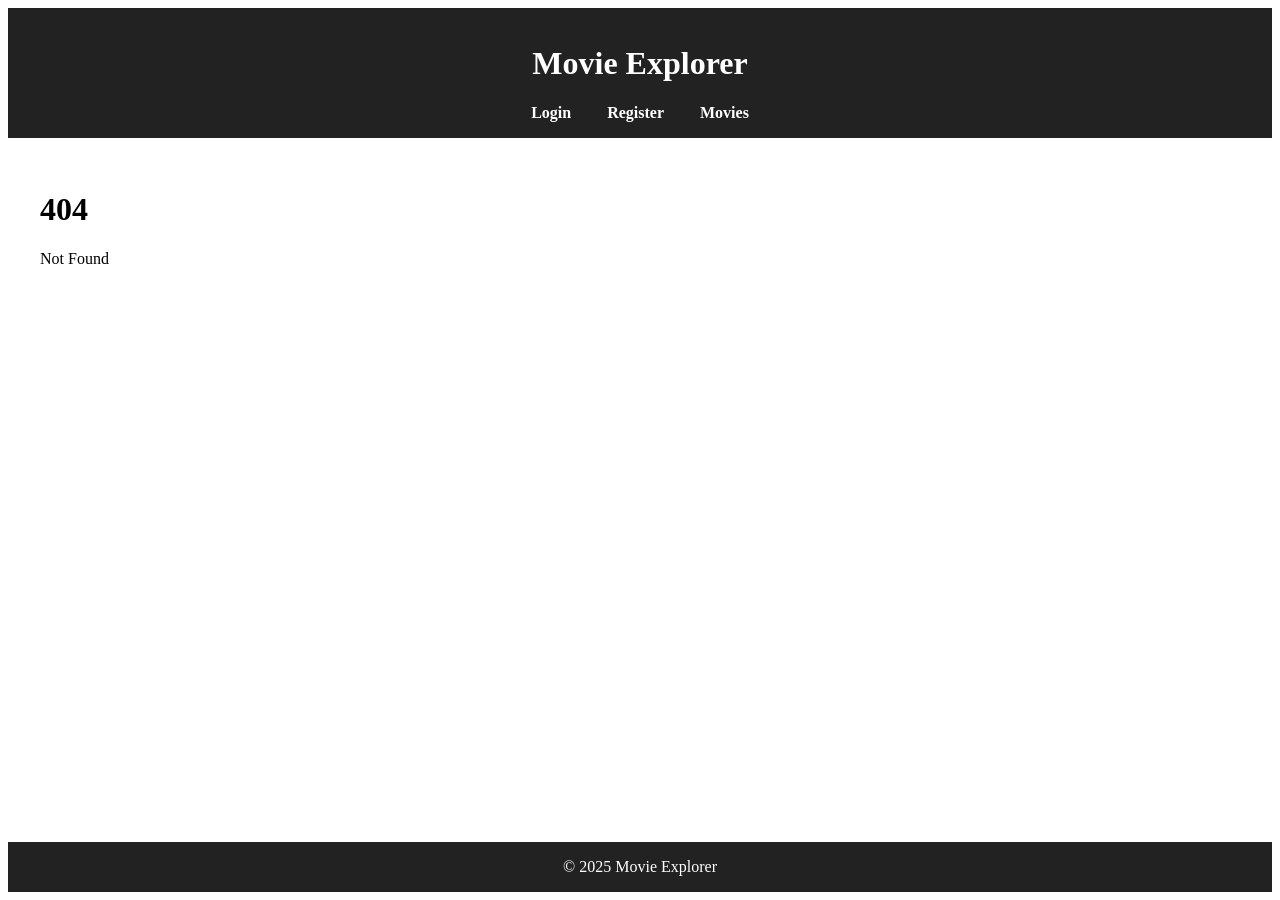
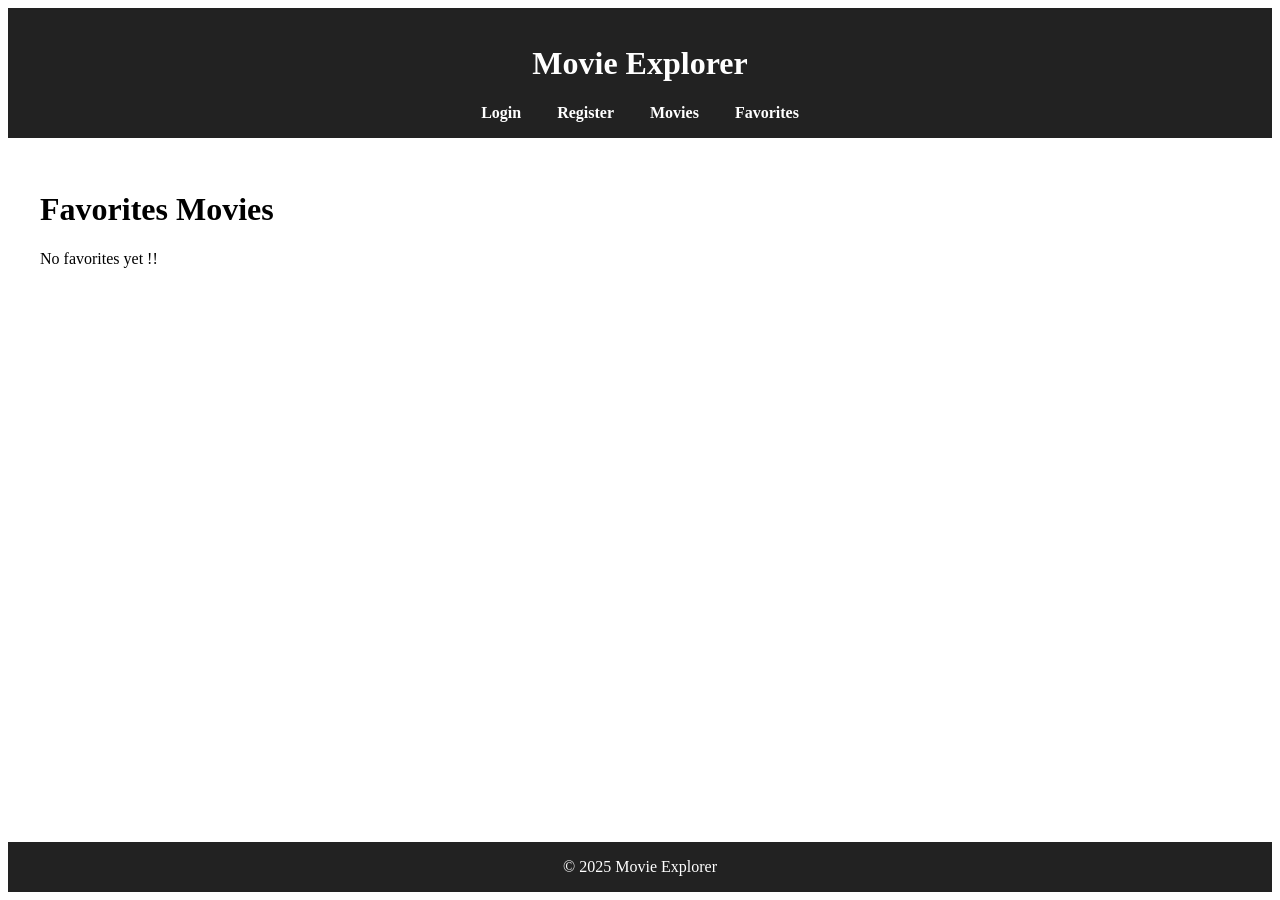
Before and after one commit to iadwait/MoviesApp---Svelte, a SvelteKit app in the folder MoviesApp/: page /favorites in a window 1280 px wide. Before the commit this address had no page. Built offline with nearby package versions, Linux system fonts and the light colour scheme.

Commit message:
Worked on Favorite Section

```diff
--- a/MoviesApp/src/routes/+layout.svelte
+++ b/MoviesApp/src/routes/+layout.svelte
@@ -46,6 +46,7 @@
       <a href="/login">Login</a>
       <a href="/register">Register</a>
       <a href="/movies">Movies</a>
+      <a href="/favorites">Favorites</a>
     </nav>
   </header>
 
--- /dev/null
+++ b/MoviesApp/src/routes/favorites/+page.svelte
@@ -0,0 +1,35 @@
+<script>
+    import { favorites } from "$lib/stores/favoriteStore";
+    import MovieCard from "$lib/components/MovieCard.svelte";
+
+    // let favList = [];
+
+    let favList = $favorites;
+    // favorites.subscribe((value) => {
+    //     favList = value;
+    // });
+
+    function test() {
+        alert('Please favorite from the movie section');
+    }
+</script>
+
+<h1>Favorites Movies</h1>
+
+{#if favList.length === 0}
+    <p>No favorites yet !!</p>
+{:else}
+    <div class="movies-grid">
+        {#each favList as movie}
+            <MovieCard {movie} isFavorite={true} on:fav={test} />
+        {/each}
+    </div>
+{/if}
+
+<style>
+    .movies-grid {
+        display: flex;
+        flex-wrap: wrap;
+        gap: 10px;
+    }
+</style>
```
